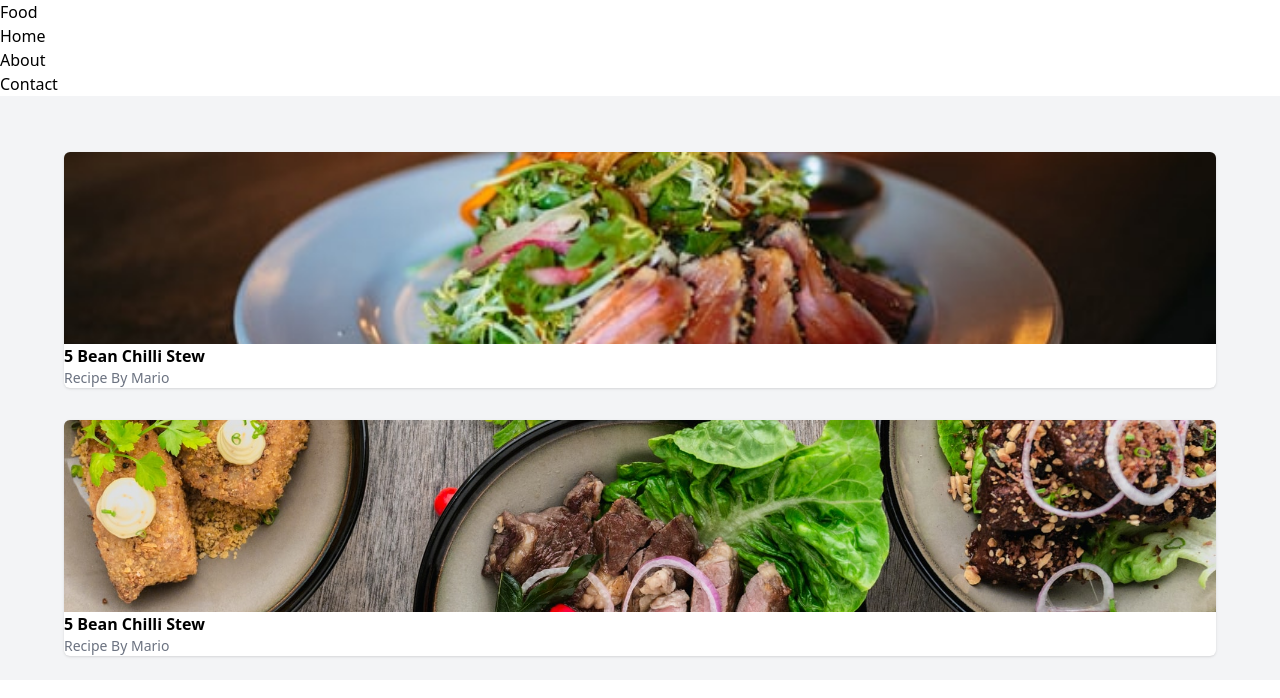
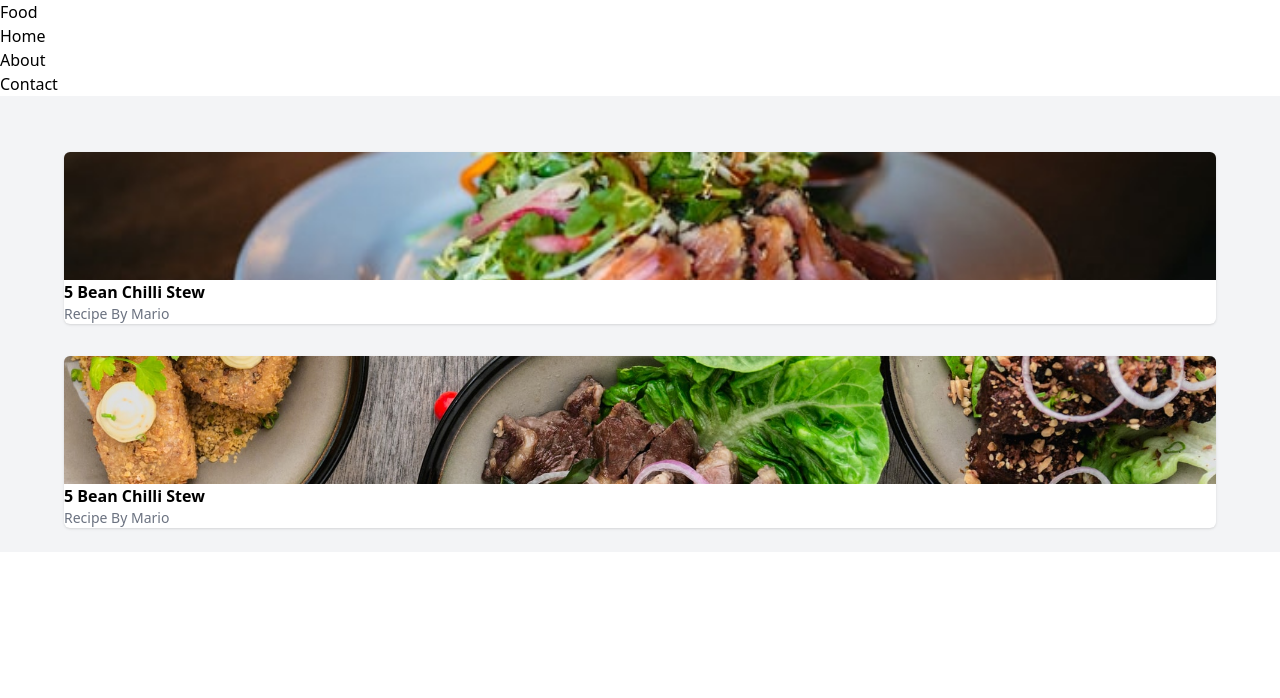
Before and after one commit to rldnrl-tutorial/tailwindcss-playground, a Next.js app: page / in a window 1280 px wide. Shown: the top 698 px of the page. Built offline with nearby package versions, Linux system fonts and the light colour scheme.

Commit message:
feat: next-image로 변경

```diff
--- a/src/ui/Card/Card.tsx
+++ b/src/ui/Card/Card.tsx
@@ -1,4 +1,5 @@
 /* eslint-disable @next/next/no-img-element */
+import Image from "next/image";
 import React from "react";
 
 interface CardProps {
@@ -12,7 +13,9 @@ export default function Card({ title, description, src, alt }: CardProps) {
   return (
     <div className="mt-8">
       <div className="bg-white rounded-md overflow-hidden shadow">
-        <img src={src} alt={alt} className="w-full h-32 sm:h-48 object-cover" />
+        <div className="w-full h-32 relative">
+          <Image src={src} alt={alt} layout="fill" objectFit="cover" />
+        </div>
         <div>
           <span className="font-bold">{title}</span>
           <span className="block text-gray-500 text-sm">{description}</span>
```
